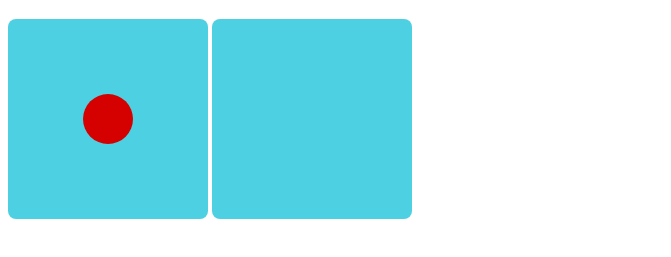
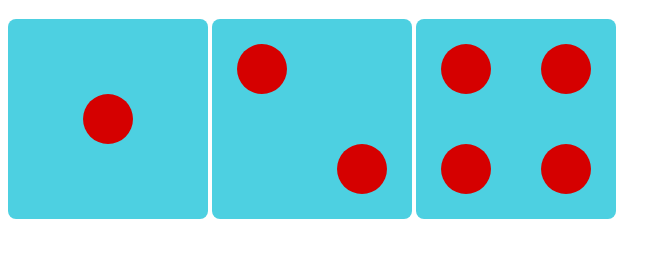
Before and after one commit to jademenson/mtm6201-week9, a plain HTML site: page index.html in a window 1280 px wide. Shown: the part 61-318 px from the top of the page, without its empty margins (0-671 px from the left). Drawn offline with Linux system fonts and the light colour scheme.

Commit message:
adds class dice4

```diff
--- a/index.html
+++ b/index.html
@@ -16,9 +16,20 @@
         <img src="images/dice.svg" alt="single face dice">
 
         <!-- embedding svg code into HTML -->
-        <svg  width="200" height="200" viewBox="0 0 200 200">
+        <svg  width="200" height="200" viewBox="0 0 200 200" class="dice4">
             <rect x="0" y="0" width="200" height="200" rx="8" ry="8" fill="#4dd0e1"/>
+            <circle cx="50" cy="50" r="25" fill="#d50000"/>
+            <circle cx="150" cy="150" r="25" fill="#d50000"/>
          </svg>
+         <!-- Reusing graphics with use tag -->
+         <svg  width="200" height="200" viewBox="0 0 200 200">
+            <rect x="0" y="0" width="200" height="200" rx="8" ry="8" fill="#4dd0e1"/>
+            <circle cx="50" cy="50" r="25" fill="#d50000" id="dot"/>
+            <use xlink:href="#dot" x="100"></use>
+            <use xlink:href="#dot" y="100"></use>
+            <use xlink:href="#dot" y="100" x="100"></use>
+            </svg>
+
     </div>
 
 </body>
```
